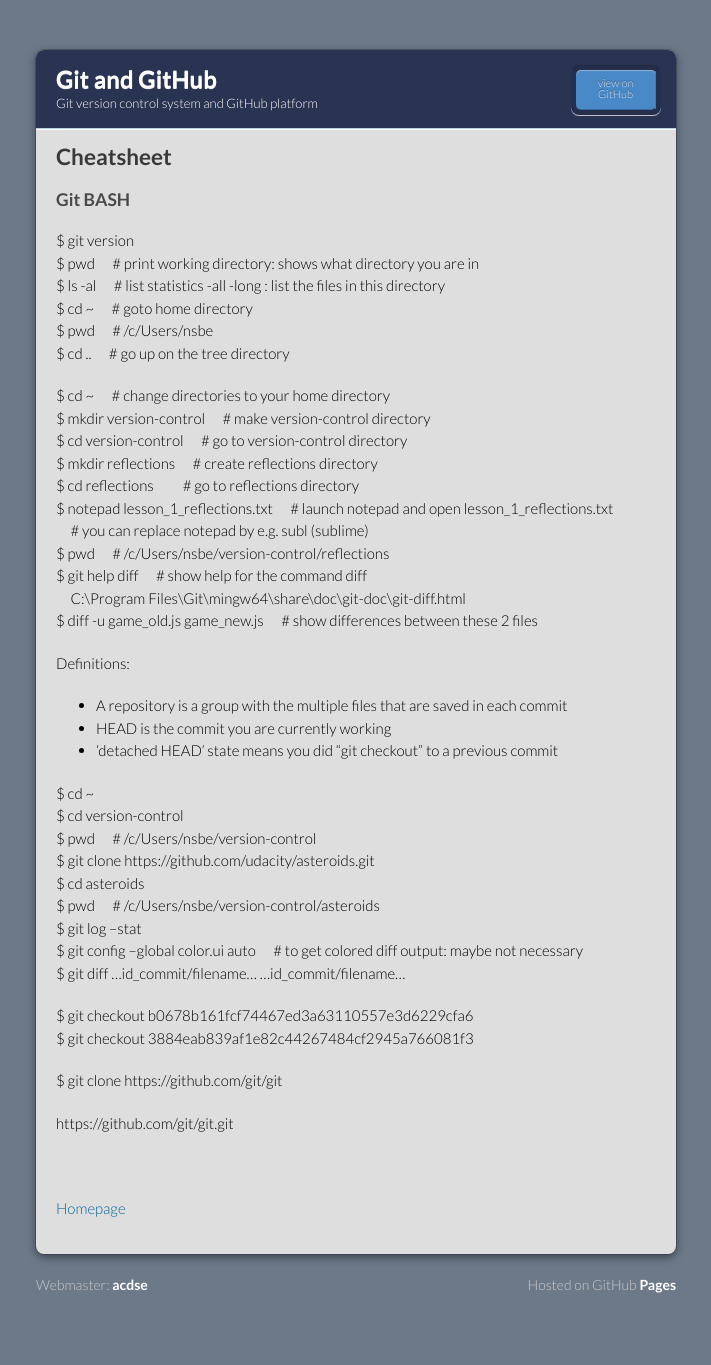
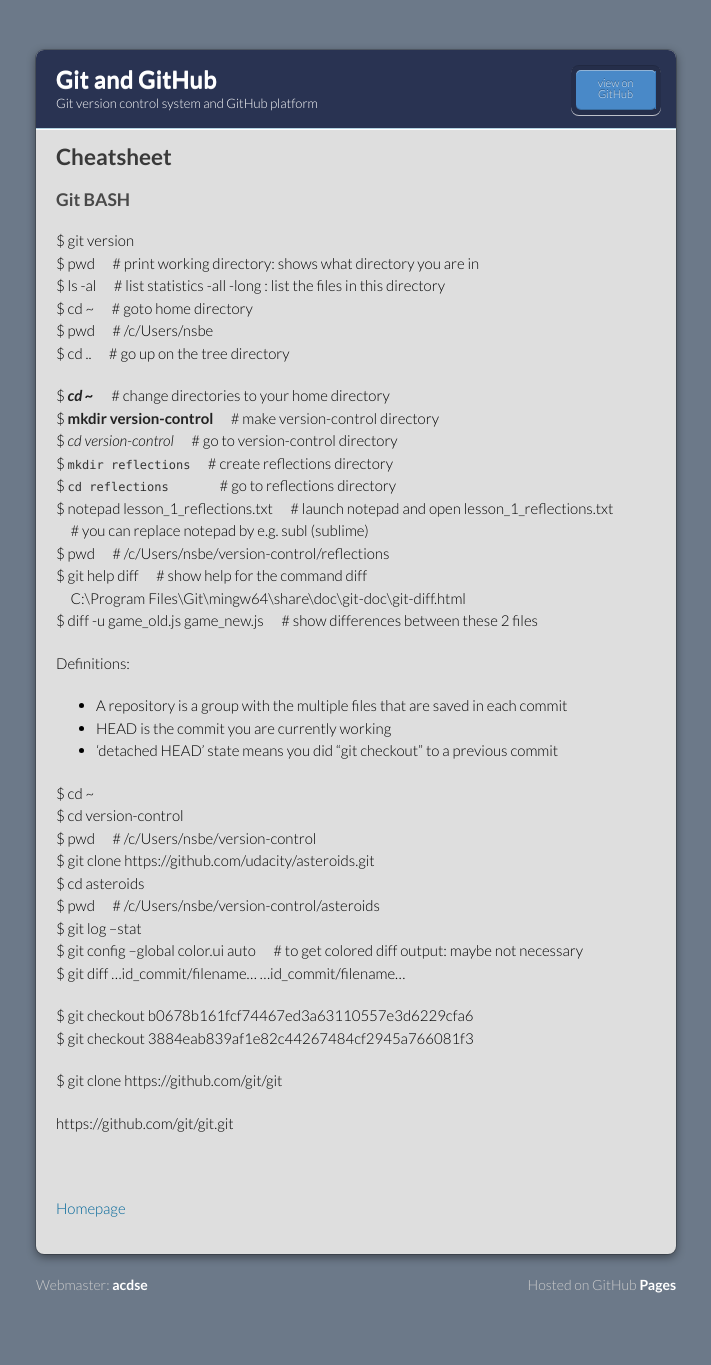
Before and after one commit to acdse/ud775, a Jekyll site: the page built from pages/cheatsheet.md, in a window 1280 px wide. Shown: the whole page, without its empty margins (284-995 px from the left). Built offline with Jekyll 4.4.1, drawn with Linux system fonts in a browser that asks for light colours; our own code applies the rules of GitHub Pages for plain Markdown files; part of the change alters nothing that is shown.

```diff
--- a/pages/cheatsheet.md
+++ b/pages/cheatsheet.md
@@ -13,11 +13,11 @@ $ cd ~ &nbsp;&nbsp;&nbsp;&nbsp; # goto home directory <br />
 $ pwd &nbsp;&nbsp;&nbsp;&nbsp; # /c/Users/nsbe <br />
 $ cd .. &nbsp;&nbsp;&nbsp;&nbsp; # go up on the tree directory <br />
 
-$ cd ~ &nbsp;&nbsp;&nbsp;&nbsp; # change directories to your home directory <br />
-$ mkdir version-control &nbsp;&nbsp;&nbsp;&nbsp; # make version-control directory <br />
-$ cd version-control &nbsp;&nbsp;&nbsp;&nbsp; # go to version-control directory <br />
-$ mkdir reflections &nbsp;&nbsp;&nbsp;&nbsp; # create reflections directory <br />
-$ cd reflections &nbsp;&nbsp;&nbsp;&nbsp;&nbsp;&nbsp;&nbsp;&nbsp; # go to reflections directory <br />
+$ **_cd ~_** &nbsp;&nbsp;&nbsp;&nbsp; # change directories to your home directory <br />
+$ **mkdir version-control** &nbsp;&nbsp;&nbsp;&nbsp; # make version-control directory <br />
+$ _cd version-control_ &nbsp;&nbsp;&nbsp;&nbsp; # go to version-control directory <br />
+$ `mkdir reflections` &nbsp;&nbsp;&nbsp;&nbsp; # create reflections directory <br />
+$ `cd reflections` &emsp;&emsp;&emsp; # go to reflections directory <br />
 $ notepad lesson_1_reflections.txt &nbsp;&nbsp;&nbsp;&nbsp; # launch notepad and open lesson_1_reflections.txt <br />
 &nbsp;&nbsp;&nbsp;&nbsp; # you can replace notepad by e.g. subl (sublime) <br />
 $ pwd &nbsp;&nbsp;&nbsp;&nbsp; # /c/Users/nsbe/version-control/reflections <br />
```
